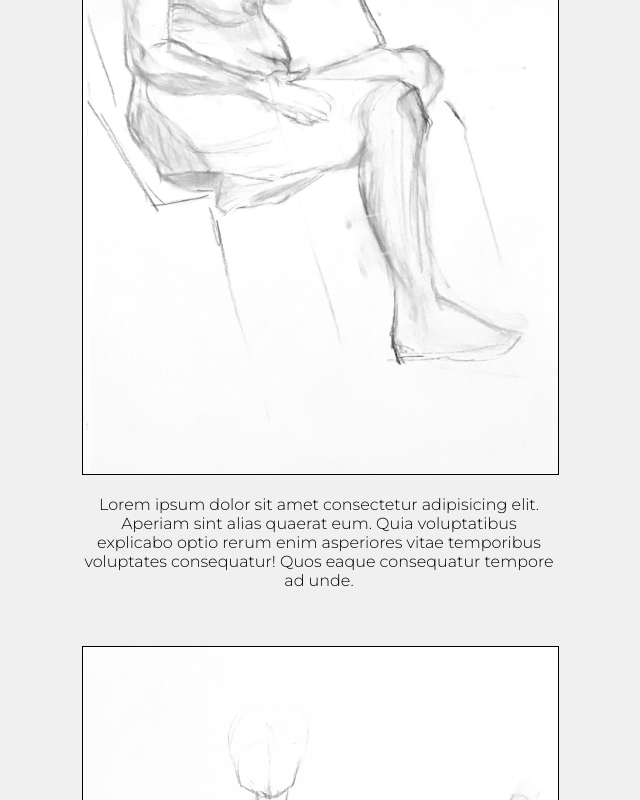
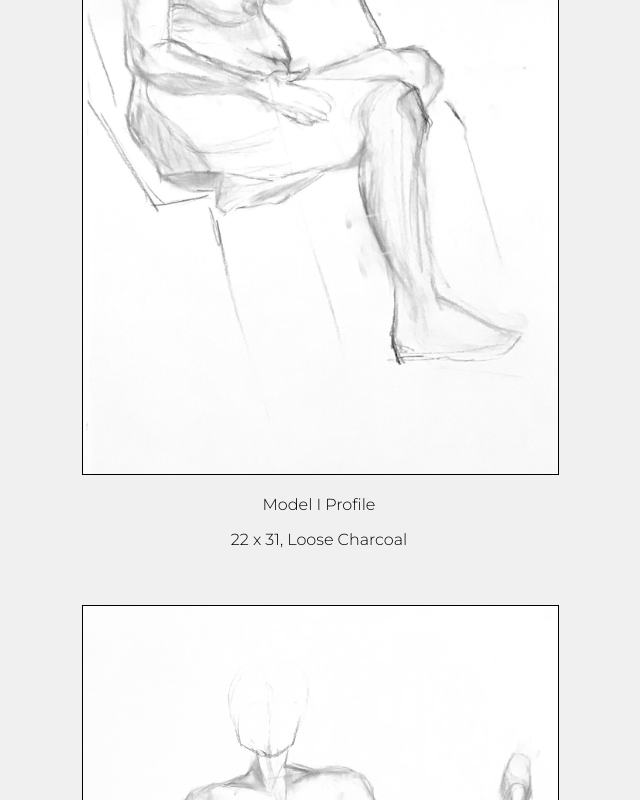
Before and after one commit to madisonkoudsi/madisonkoudsi.github.io, a plain HTML site: page index.html in a window 1280 px wide. Shown: the part 2000-2800 px from the top of the page, without its empty margins (321-961 px from the left). Drawn offline with Linux system fonts and the light colour scheme.

Commit message:
add descriptions + something i don't know

```diff
--- a/index.html
+++ b/index.html
@@ -17,41 +17,48 @@
         <section class="photo-grid">
             <div class = "photo">
                 <img src="images/image1.jpg">
-                <p>Lovers I</p>
+                <p>Lovers</p>
                 <p>9.5 x 12, Ink Pen</p>
             </div>
             <div class = "photo">
                 <img src="images/image2.jpg">
-                <p>Lovers II</p>
+                <p>Ash & Syd</p>
                 <p>9.5 x 12, Ink Pen</p>
             </div>
             <div class = "photo">
                 <img src="images/nude3.jpg">
-                <p>Lorem ipsum dolor sit amet consectetur adipisicing elit. Aperiam sint alias quaerat eum. Quia voluptatibus explicabo optio rerum enim asperiores vitae temporibus voluptates consequatur! Quos eaque consequatur tempore ad unde.</p>
+                <p>Model I Profile</p>
+                <p>22 x 31, Loose Charcoal</p>
             </div>
             <div class = "photo">
                 <img src="images/nude1.jpg">
-                <p>Lorem ipsum dolor sit amet consectetur adipisicing elit. Aperiam sint alias quaerat eum. Quia voluptatibus explicabo optio rerum enim asperiores vitae temporibus voluptates consequatur! Quos eaque consequatur tempore ad unde.</p>
+                <p>Model I Straight</p>
+                <p>22 x 31, Loose Charcoal</p>
             </div>
             <div class = "photo">
                 <img src="images/nude2.jpg">
-                <p>Lorem ipsum dolor sit amet consectetur adipisicing elit. Aperiam sint alias quaerat eum. Quia voluptatibus explicabo optio rerum enim asperiores vitae temporibus voluptates consequatur! Quos eaque consequatur tempore ad unde.</p>
+                <p>Model II 45&deg;</p>
+                <p>22 x 31, Condensed Charcoal</p>
             </div>
             <div class = "photo">
                 <img src="images/selfie.jpg">
-                <p>Lorem ipsum dolor sit amet consectetur adipisicing elit. Aperiam sint alias quaerat eum. Quia voluptatibus explicabo optio rerum enim asperiores vitae temporibus voluptates consequatur! Quos eaque consequatur tempore ad unde.</p>
+                <p>Selfie</p>
+                <p>16 x 24, Loose Charcoal</p>
             </div>
             <div class = "photo">
                 <img src="images/jesus.jpg">
-                <p>Lorem ipsum dolor sit amet consectetur adipisicing elit. Aperiam sint alias quaerat eum. Quia voluptatibus explicabo optio rerum enim asperiores vitae temporibus voluptates consequatur! Quos eaque consequatur tempore ad unde.</p>
+                <p>Jesus</p>
+                <p>22 x 31, Loose Charcoal</p>
             </div>
             <div class = "photo">
                 <img src="images/nike.jpg">
-                <p>Lorem ipsum dolor sit amet consectetur adipisicing elit. Aperiam sint alias quaerat eum. Quia voluptatibus explicabo optio rerum enim asperiores vitae temporibus voluptates consequatur! Quos eaque consequatur tempore ad unde.</p>
+                <p>Blazers</p>
+                <p>24 x 36, Acrylic</p>
             </div>
             <div class = "photo">
                 <img src="images/oprah.jpg">
-                <p>Lorem ipsum dolor sit amet consectetur adipisicing elit. Aperiam sint alias quaerat eum. Quia voluptatibus explicabo optio rerum enim asperiores vitae temporibus voluptates consequatur! Quos eaque consequatur tempore ad unde.</p>
+                <p>Renaissance Oprah</p>
+                <p>36 x 48, Acrylic</p>
             </div>
         </section>
     </main>
--- a/style.css
+++ b/style.css
@@ -34,14 +34,14 @@ body {
 }
 
 .photo {
-    width: max(475px, 0.8vw);
+    width: max(475px, 2vw);
     align-self: center;
     margin: 0 auto;
     padding-bottom: 40px;
 }
 
 .photo img {
-    max-width: max(475px, 0.8vw);
+    max-width: max(475px, 2vw);
     border: 1px solid black;
 }
 
```
